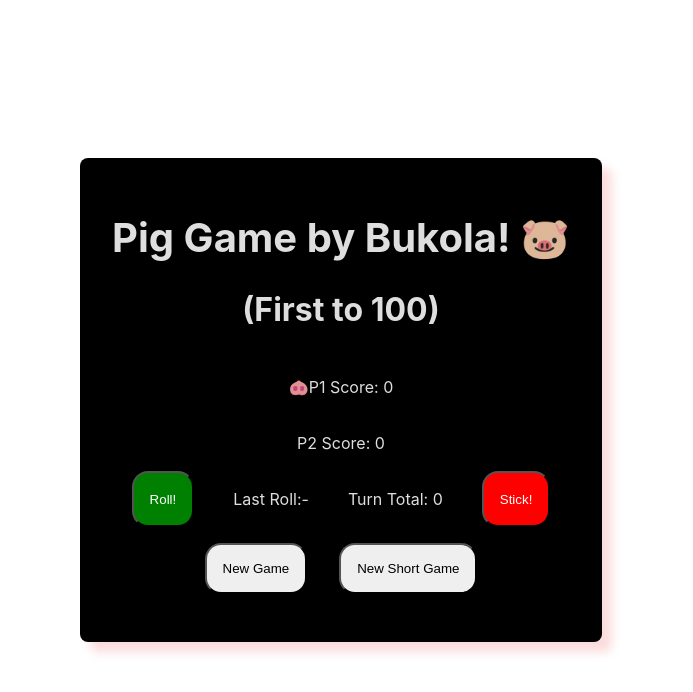
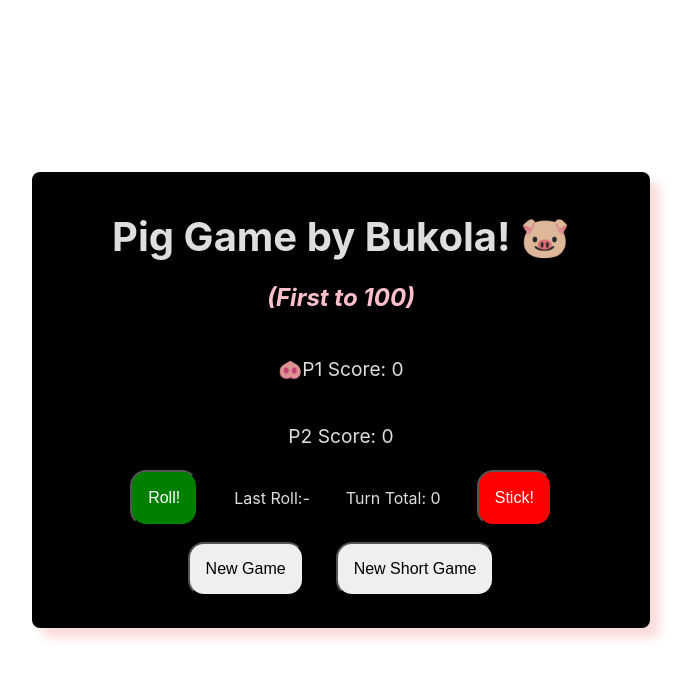
Before and after one commit to BukolaOmok/hangman-game, a React (Vite) app: page / in a window 1280 px wide. Shown: the top 692 px of the page, without its empty margins (299-992 px from the left). Built offline with nearby package versions, Linux system fonts and the light colour scheme.

Commit message:
update final code with nice css styling

```diff
--- a/src/App.css
+++ b/src/App.css
@@ -7,7 +7,10 @@
 
 .group-content {
   background: #000000;
-  padding: 2rem;
+  padding-left: 5rem;
+  padding-top: 1rem;
+  padding-bottom: 1rem;
+  padding-right: 5rem;
   border-radius: 8px;
   box-shadow: 10px 10px 10px rgba(241, 139, 139, 0.3);
 }
@@ -15,11 +18,13 @@
 .score-counter-player-1 {
   display: flex;
   justify-content: center;
+  font-size: 1.2rem;
 }
 
 .score-counter-player-2 {
   display: flex;
   justify-content: center;
+  font-size: 1.2rem;
 }
 
 .current-score-counter{
@@ -31,14 +36,16 @@
   background-color: green;
   color: white;
   border-radius: 1rem;
-  padding: 1rem
+  padding: 1rem;
+  font-size: 1rem;
 }
 
 .stick-button-style{
   background-color: red;
   color: white;
   border-radius: 1rem;
-  padding: 1rem
+  padding: 1rem;
+  font-size: 1rem;
 }
 
 .new-game-buttons{
@@ -50,4 +57,11 @@
   margin: 1rem;
   padding: 1rem;
   border-radius: 1rem;
+  font-size: 1rem;
 }
+
+.smaller-heading-style {
+  font-size: 1.5rem;
+  font-style: italic;
+  color: pink;
+}
```
